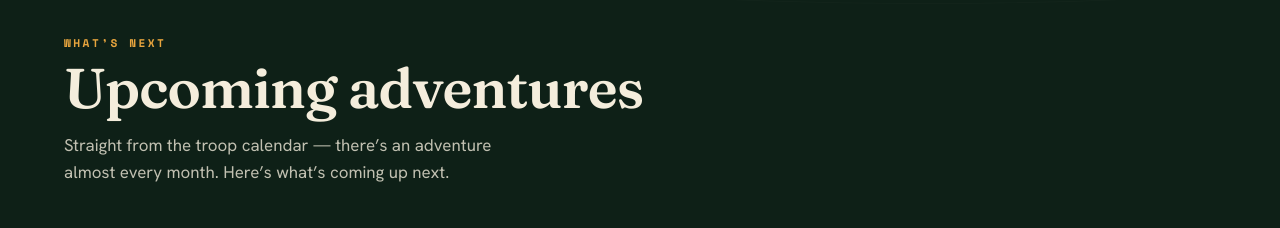
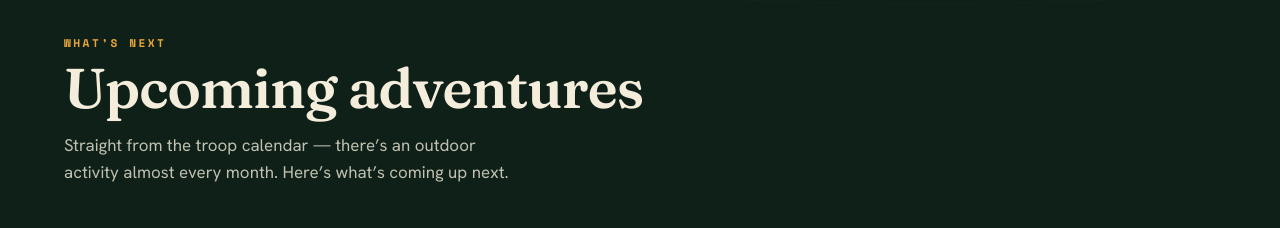
Before and after one commit to bsa-troop-650/troop650-site, a React (Vite) app: page / in a window 1280 px wide. Shown: the part 1620-1848 px from the top of the page. Built offline with nearby package versions, Linux system fonts and the light colour scheme.

Commit message:
Tweak site copy wording

```diff
--- a/src/App.jsx
+++ b/src/App.jsx
@@ -246,7 +246,7 @@ export default function Troop650Site() {
         <div className="adv-head">
           <Reveal><p className="eyebrow">What&rsquo;s next</p></Reveal>
           <Reveal as="h2" className="h2 h2-light" delay={60}>Upcoming adventures</Reveal>
-          <Reveal delay={120}><p className="adv-lead">Straight from the troop calendar — there&rsquo;s an adventure almost every month. Here&rsquo;s what&rsquo;s coming up next.</p></Reveal>
+          <Reveal delay={120}><p className="adv-lead">Straight from the troop calendar — there&rsquo;s an outdoor activity almost every month. Here&rsquo;s what&rsquo;s coming up next.</p></Reveal>
         </div>
         {upcoming.length > 0 ? (
           <>
```
